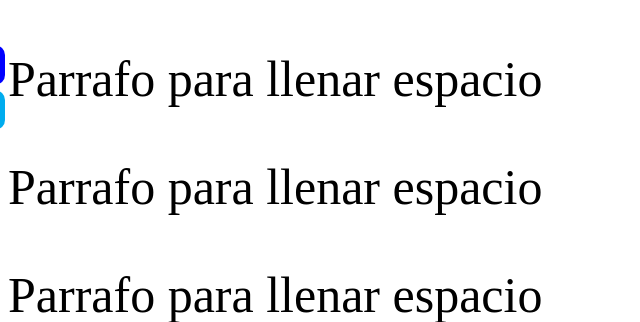
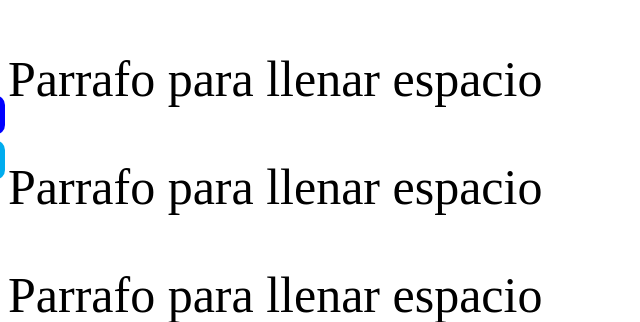
Before and after one commit to RALPwd/ralpwd.github.io, a PHP site: page /socialwidget/index.html in a window 1280 px wide. Shown: the top 322 px of the page, without its empty margins (0-640 px from the left). Run offline with PHP 8.4, Linux system fonts and the light colour scheme; some web fonts are replaced.

Commit message:
Lo puse un poco más abajo

```diff
--- a/socialwidget/css/style.css
+++ b/socialwidget/css/style.css
@@ -200,6 +200,7 @@
   flex-direction: column;
   position: fixed;
   left: -35px;
+  top: 100px;
   width: 40px;
   transition: .5s;
 }
```
